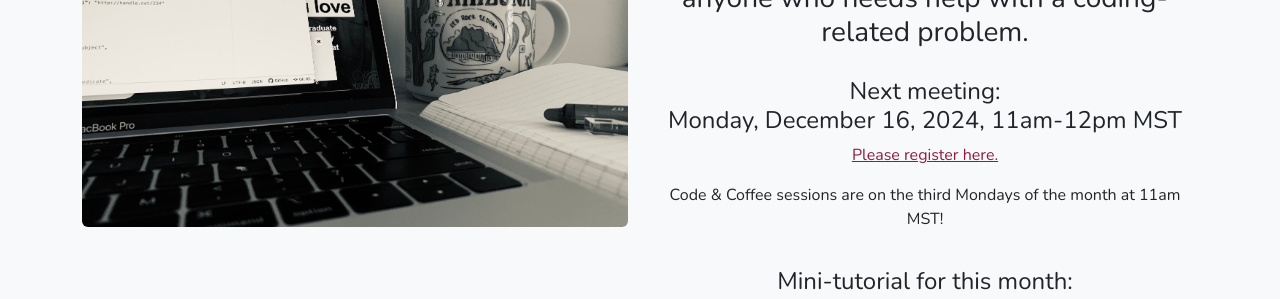
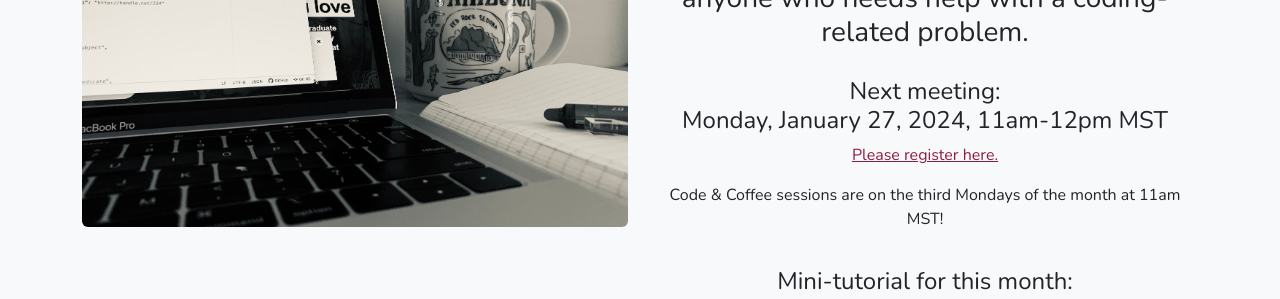
Before and after one commit to rse-asu/rse-asu.github.io, a Jekyll site: the page built from code-coffee.html, in a window 1280 px wide. Shown: the part 253-552 px from the top of the page. Built offline with Jekyll 4.4.1, drawn with Linux system fonts in a browser that asks for light colours; nearby versions of some CDN libraries.

Commit message:
Update code-coffee.html

```diff
--- a/code-coffee.html
+++ b/code-coffee.html
@@ -14,7 +14,7 @@ title: Code & Coffee
                 <h3>Monthly ASU Code and Coffee session for anyone who needs help with a coding-related problem.</h3>
                 <h4 style="padding-top: 20px">
                     Next meeting: <br>
-                    Monday, December 16, 2024, 11am-12pm MST
+                    Monday, January 27, 2024, 11am-12pm MST
                 </h4>
                 <p>
                     <a target="_blank" href="https://asu.zoom.us/meeting/register/tZ0odu6tqDIsGNRDsXH5K8A9DBM5WEUumdeV">Please register here.</a>
```
